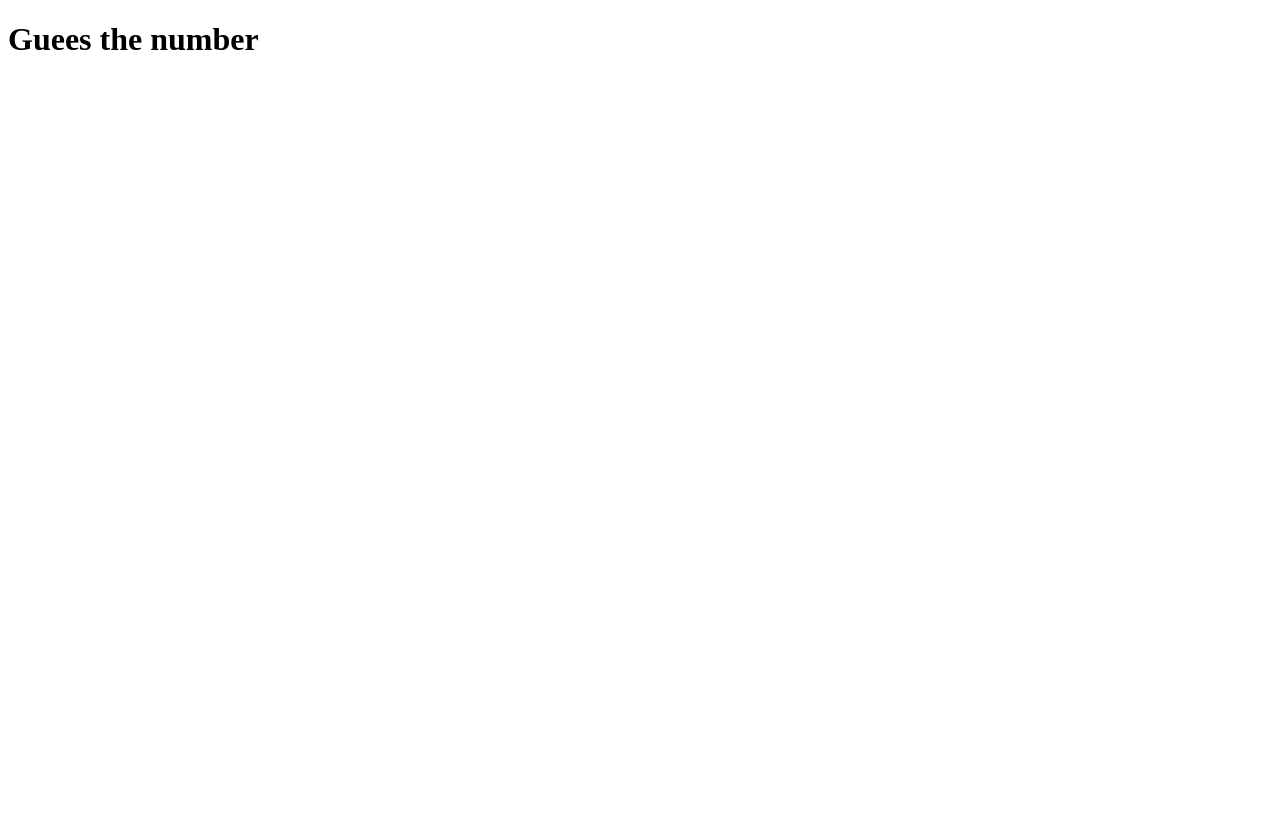
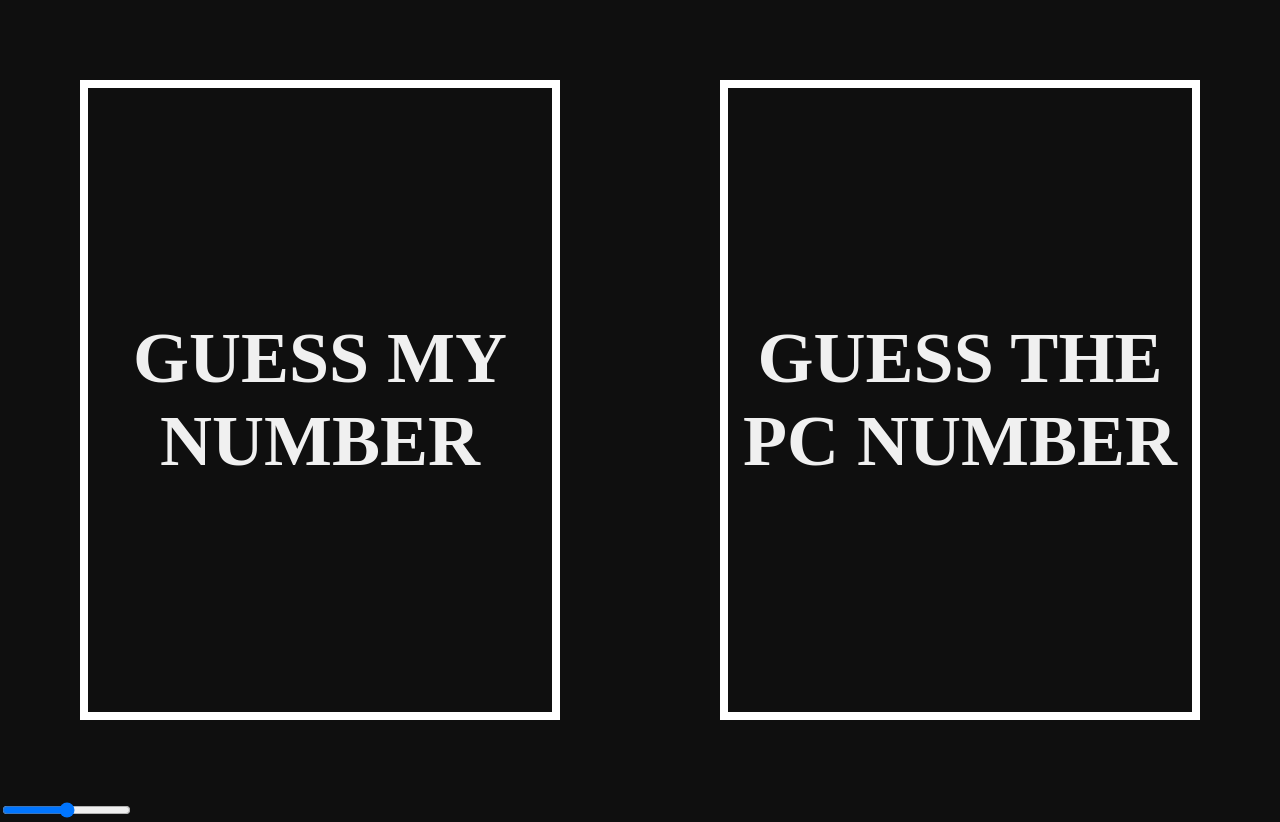
Before and after one commit to Oliver404/web-guess-the-number, a plain HTML site: page index.html in a window 1280 px wide. Before the commit the page ends 800 px from the top, so only its background shows below. Drawn offline with Linux system fonts and the light colour scheme.

Commit message:
Add menu options

```diff
--- /dev/null
+++ b/css/main.css
@@ -0,0 +1,44 @@
+:root {
+    --background: #0f0f0f;
+    --white: #f0f0f0;
+    --magenta: #e0287d;
+    --blue: #1bc7fb;
+    --green: #1bfb40;
+    --menu-item: 3rem;
+}
+
+body {
+    background-color: var(--background);
+    color: var(--white);
+    padding: 0;
+    margin: 0;
+}
+
+.menu {
+    height: 100vh;
+    display: flex;
+    flex-wrap:nowrap;
+    flex-direction: row;
+}
+
+.menu-item {
+    display: flex;
+    flex-direction: column;
+    flex-basis: 100%;
+    flex: 1;
+    margin: 5rem;
+    border: solid .5rem white;
+    font-size: var(--menu-item);
+    text-transform: uppercase;
+    text-align: center;
+    display: flex;
+    justify-content: center;
+    align-items: center;
+
+    transition: transform .1s ease-out 100ms, box-shadow .1s ease-out 100ms;
+}
+
+.menu-item:hover {
+    box-shadow: 0px 0px 1rem var(--white);
+    transform: scale(1.07);
+}
--- a/index.html
+++ b/index.html
@@ -2,8 +2,26 @@
 <html>
     <head>
         <title>Guess the number</title>
+        <link rel="stylesheet" href="css/main.css"/>
     </head>
     <body>
-        <h1>Guees the number</h1>
+        <section id="sctn-menu">
+            <div class="menu">
+                <div class="menu-item" id="guess-user">
+                    <h2>Guess my number</h2>
+                </div>
+                <div class="menu-item" id="guess-pc">
+                    <h2>Guess the PC number</h2>
+                </div>
+            </div>
+        </section>
+
+        <section id="sctn-guess-user">
+            <div>
+                <input type="range"/>
+            </div>
+        </section>
+
+        <script src="js/main.js"></script>
     </body>
 </html>
--- /dev/null
+++ b/js/main.js
@@ -0,0 +1,28 @@
+const vwSctnMenu = document.getElementById('sctn-menu');
+const vwMnItemGuessUser = document.getElementById('guess-user');
+const vwMnItemGuessPC = document.getElementById('guess-pc');
+
+onload = () => {
+    initView()
+}
+
+function initView() {
+    vwMnItemGuessUser.onclick = goToGuessUserNumber
+    vwMnItemGuessPC.onclick = goToGuessPcNumber
+}
+
+function showMenu() {
+    vwSctnMenu.hidden = false;
+}
+
+function hiddenMenu() {
+    vwSctnMenu.hidden = true;
+}
+
+function goToGuessUserNumber() {
+    hiddenMenu();
+}
+
+function goToGuessPcNumber() {
+    hiddenMenu();
+}
```
